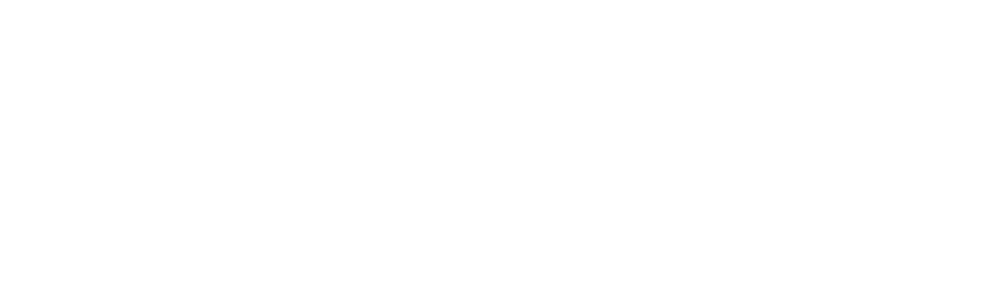
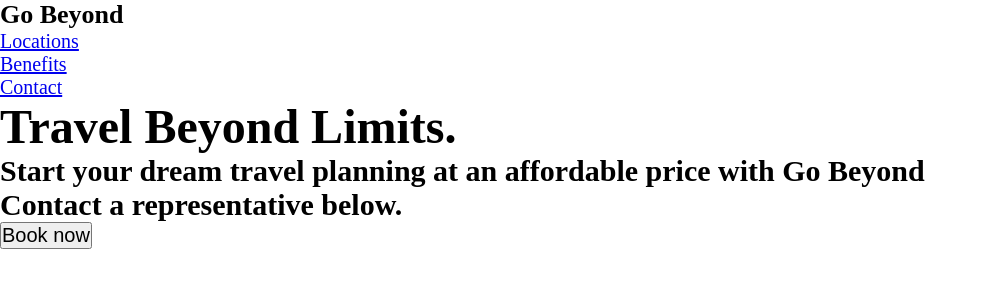
Before and after one commit to TerrenceBell/Go-Beyond, a plain HTML site: page index.html in a window 1280 px wide. Shown: the whole page, without its empty margins (0-988 px from the left). Drawn offline with Linux system fonts and the light colour scheme.

Commit message:
added text and global styling

```diff
--- a/index.html
+++ b/index.html
@@ -8,6 +8,20 @@
     <title>Go Beyond | Travel Agency</title>
 </head>
 <body>
-
+    <header class="main-head">
+        <nav>
+            <h1 id="logo">Go Beyond</h1>
+            <ul>
+                <li><a href="#locations">Locations</a></li>
+                <li><a href="#benefits">Benefits</a></li>
+                <li><a href="#contact">Contact</a></li>
+            </ul>
+        </nav>
+    </header>
+    <section class="hero">
+        <h2>Travel Beyond Limits.</h2>
+        <h3>Start your dream travel planning at an affordable price with Go Beyond <br/> Contact a representative below.</h3>
+        <button>Book now</button>
+    </section>
 </body>
 </html>
--- a/style.css
+++ b/style.css
@@ -9,3 +9,23 @@
 html {
     font-size: 62.5%;
 }
+
+h1 {
+    font-size: 2.6rem;
+}
+
+li,button,label,input,p {
+    font-size: 2rem;
+}
+
+h2 {
+    font-size: 4.8rem;
+}
+
+h3 {
+    font-size: 3rem;
+}
+
+h4,h5 {
+    font-size: 2.8rem;
+}
```
